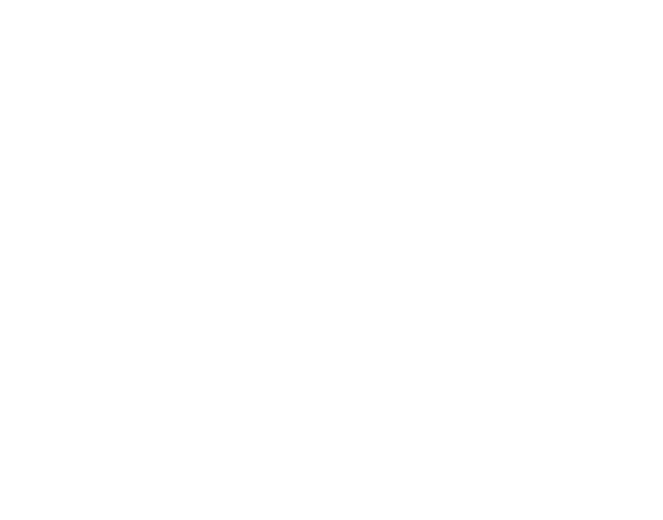
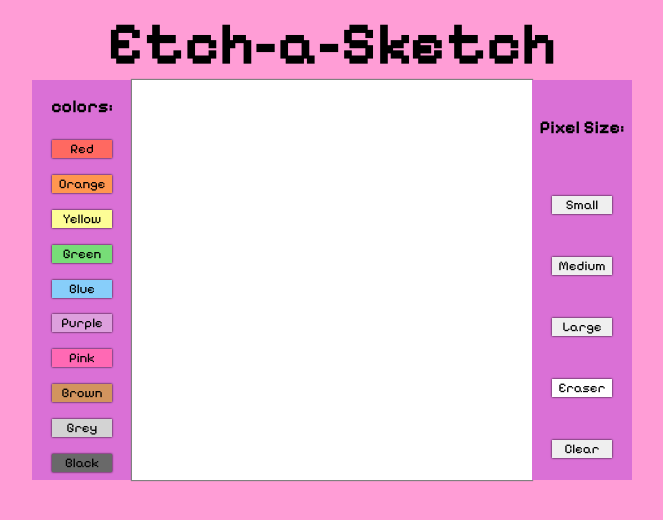
Before and after one commit to Delanna/TOP-etch-a-sketch, a plain HTML site: page index.html in a window 1280 px wide. Shown: the whole page, without its empty margins (308-971 px from the left). Drawn offline with Linux system fonts and the light colour scheme.

Commit message:
HTML, CSS, JS - 90% complete
- 90% of Css complete
- Only right side nav needs a little editing

- Drawing on board and all buttons work
- mousedown/mouseover logic a little wonky
  so the drawing gets messed up sometimes
  might fix might not...

- Code needs to be tidied up a little
- Comments need to be added

```diff
--- /dev/null
+++ b/index.css
@@ -0,0 +1,73 @@
+body{
+  background-color:rgb(255, 157, 214);
+}
+
+h1{
+  font-family: "Pixelify Sans";
+  font-size: 60px;
+  width: 50%;
+  margin:auto;
+  text-align: center;
+}
+
+.board-container{
+  display:grid;
+  grid-template-columns: 1fr 4fr 1fr;
+  width: fit-content;
+  margin: auto;
+}
+
+.board{
+  display:flex;
+  flex-direction: column;
+  width: 400px;
+  height: 400px;
+  margin: auto;
+  box-shadow: 0px 0px 1px 1px grey;
+  background-color: #fff;
+}
+
+.row{
+  display:flex;
+  flex: 1;
+}
+
+.pixel{
+  flex: 1;
+}
+
+.pixel:hover{
+ border:1px solid grey;
+}
+
+.colors-container, .pixel-size-container{
+  display: flex;
+  flex-direction: column;
+  align-items: center;
+  justify-content: space-around;
+  background-color: orchid;
+  width: 100px;
+  height: 400px
+}
+
+h2{
+  font-family: "pixelify sans";
+  font-size: large;
+}
+
+button{
+  width: 60px;
+  transition: border 200ms;
+  border: none;
+  box-shadow: 0px 0px 2px 0 black;
+  font-family: "pixelify sans";
+
+}
+
+button:hover{
+  border: black 1px solid ;
+}
+
+button:focus{
+  border: white 2px solid ;
+}
--- a/index.html
+++ b/index.html
@@ -3,9 +3,44 @@
 <head>
   <meta charset="UTF-8">
   <meta name="viewport" content="width=device-width, initial-scale=1.0">
+
+  <link rel="preconnect" href="https://fonts.googleapis.com">
+  <link rel="preconnect" href="https://fonts.gstatic.com" crossorigin>
+  <link href="https://fonts.googleapis.com/css2?family=Pixelify+Sans:wght@400..700&family=Poppins:ital,wght@0,100;0,200;0,300;0,400;0,500;0,600;0,700;0,800;0,900;1,100;1,200;1,300;1,400;1,500;1,600;1,700;1,800;1,900&display=swap" rel="stylesheet">
+
+  <link rel="stylesheet" href="index.css">
   <title>Etch-a-Sketch-2</title>
 </head>
 <body>
-
+  <h1>Etch-a-Sketch</h1>
+  <div class="board-container">
+    <div class="colors-container">
+      <h2>colors:</h2>
+      <div class="colors-container">
+        <button class="color" style="background-color: #FF6961;" data-color="#FF6961"> Red </button>
+        <button class="color" style="background-color: #FF964F;" data-color="#FF964F"> Orange </button>
+        <button class="color" style="background-color: #FDFD96;" data-color="#FDFD96"> Yellow </button>
+        <button class="color" style="background-color: #77DD77;" data-color="#77DD77"> Green </button>
+        <button class="color" style="background-color: lightskyblue;" data-color="lightskyblue"> Blue </button>
+        <button class="color" style="background-color: plum;" data-color="plum"> Purple </button>
+        <button class="color" style="background-color: hotpink;" data-color="hotpink"> Pink </button>
+        <button class="color" style="background-color: #D2945E;" data-color="#D2945E"> Brown </button>
+        <button class="color" style="background-color: lightgrey;" data-color="lightgrey"> Grey </button>
+        <button class="color" style="background-color: dimgray;" data-color="dimgray"> Black </button>
+      </div>
+    </div>
+    <div class="board" id="board"></div>
+    <div class="board-settings">
+      <div class="pixel-size-container">
+        <h2>Pixel Size:</h2>
+        <button class="sizeBtn" id="smallBtn">Small</button>
+        <button class="sizeBtn" id="mediumBtn">Medium</button>
+        <button class="sizeBtn" id="largeBtn">Large</button>
+        <button class="color" style="background-color: white;" data-color="white">Eraser</button>
+        <button id="clearBtn" >Clear</button>
+      </div>
+    </div>
+  </div>
+  <script src="index.js"></script>
 </body>
 </html>
--- /dev/null
+++ b/index.js
@@ -0,0 +1,107 @@
+const board = document.getElementById("board");
+let size = 10;
+
+
+loadBoard (size);
+
+// Add a number of rows unto the board and add the same number of pixels into each row
+function loadBoard(size) {
+  for (let i = 0; i < size; i++) {
+    const row = document.createElement("div");
+    row.classList.add("row");
+
+    for (let j = 0; j < size; j++){
+      const pixel = document.createElement("div");
+      pixel.classList.add("pixel");
+      pixel.id = "pixel";
+      row.appendChild(pixel);
+    }
+
+    board.appendChild(row);
+  }
+}
+
+// ------------------------------------------
+
+let draw = false;
+
+board.addEventListener("mousedown", ()=> {
+  draw = true;
+})
+
+board.addEventListener("mouseup", ()=> {
+  draw = false;
+})
+
+board.addEventListener("mousemove", (e)=>{
+  let target = e.target;
+  if(draw){
+    target.style.backgroundColor = color;
+  }
+})
+
+// ------------------------------------------
+
+let color;
+
+const colorBtns = document.querySelectorAll (".color");
+
+colorBtns.forEach((colorBtn)=>{
+  colorBtn.addEventListener("click", (e) =>{
+    let target = e.target;
+    color = target.getAttribute("data-color")
+  })
+})
+
+// ------------------------------------------
+
+const clearBtn = document.getElementById("clearBtn");
+
+clearBtn.addEventListener("click", ()=>{
+  const pixels = board.querySelectorAll(".pixel");
+
+  pixels.forEach((pixel)=>{
+    pixel.style.backgroundColor = "white";
+  })
+})
+
+// ------------------------------------------
+
+const sizeBtns = document.querySelectorAll(".sizeBtn");
+
+sizeBtns.forEach((btn)=>{
+  btn.addEventListener("click", (e)=>{
+    let target = e.target;
+    console.log(target.id)
+    switch (true) {
+      case target.id === "smallBtn":
+        size = 10
+        removePixels();
+        loadBoard(size);
+        break;
+
+        case target.id === "mediumBtn":
+        size = 20
+        removePixels();
+        loadBoard(size);
+        break;
+
+        case target.id === "largeBtn":
+        size = 40
+        removePixels();
+        loadBoard(size);
+        break;
+
+      default: size = 5
+        break;
+    }
+  })
+})
+
+// Remove all children of the element
+function removePixels(){
+    while (board.firstChild) {
+    board.removeChild(board.firstChild);
+  }
+}
+// ------------------------------------------
```
